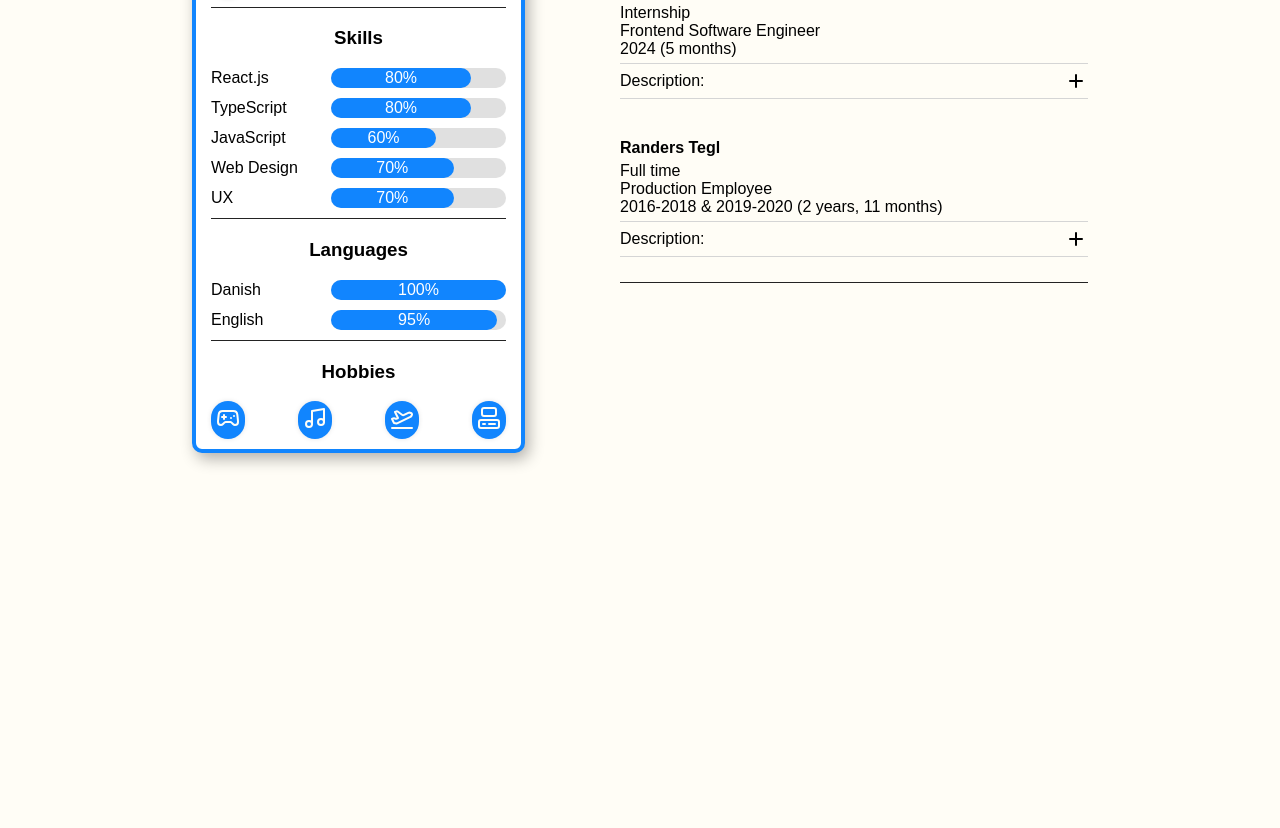
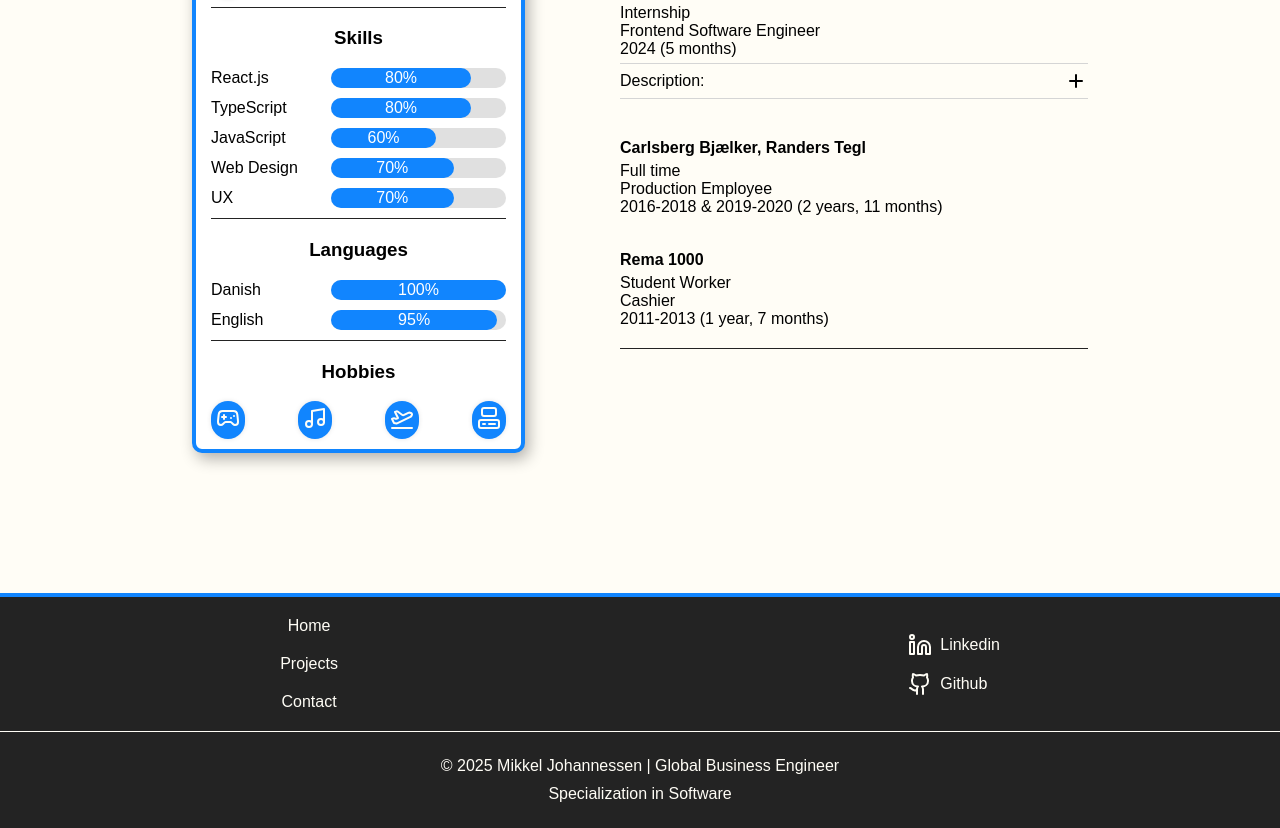
Before and after one commit to Mwaldemar/Resume, a Next.js app: page / in a window 1280 px wide. Shown: the part 580-1408 px from the top of the page. Before the commit the page ends 1133 px from the top, so only its background shows below. Built offline with nearby package versions, Linux system fonts and the light colour scheme.

Commit message:
Made the footer and finished up experience and education

```diff
--- a/app/components/contact/contact.tsx
+++ b/app/components/contact/contact.tsx
@@ -1,5 +1,4 @@
 import React from 'react';
-import Link from 'next/link';
 import styles from './contact.module.scss';
 import { MoveUpRight } from 'lucide-react';
 
@@ -15,9 +14,9 @@ const Contact = ({ icon, text, link }: ContactProps) => {
             <div className={styles.svg}>{icon}</div>
             <div className={styles.mailAddress}>
                 {link ? (
-                    <Link className={styles.linkedin} href={link} target="_blank" rel="noopener noreferrer">
+                    <a className={styles.linkedin} href={link} target="_blank" rel="noopener noreferrer">
                         {text} <MoveUpRight />
-                    </Link>
+                    </a>
                 ) : (
                     text
                 )}
--- a/app/components/education/education.module.scss
+++ b/app/components/education/education.module.scss
@@ -46,6 +46,10 @@
       border-top: 1px solid var(--lightGray);
       width: 100%;
 
+      > svg {
+        transition: stroke 0.3s ease-in-out;
+      }
+
       &:hover {
         > svg {
           .verticalLine,
--- a/app/components/experience/experience.module.scss
+++ b/app/components/experience/experience.module.scss
@@ -51,6 +51,7 @@
           .verticalLine,
           .horizontalLine {
             stroke: var(--blue);
+            transition: stroke 0.2s ease-in-out;
           }
         }
       }
--- a/app/components/experience/experience.tsx
+++ b/app/components/experience/experience.tsx
@@ -1,4 +1,4 @@
-import React from "react";
+import React, { ReactNode } from "react";
 import clsx from "clsx";
 import styles from './experience.module.scss'
 import { Accordion } from "../accordion/accordion";
@@ -11,7 +11,7 @@ type ExperienceProps = {
     type: string,
     year: string,
     duration: string,
-    description: string,
+    description?: ReactNode,
 }
 
 export const Experience = ({ className, id, position, type, year, duration, description, place }: ExperienceProps) => {
--- a/app/components/footer/footer.module.scss
+++ b/app/components/footer/footer.module.scss
@@ -0,0 +1,63 @@
+.footer {
+  width: 100%;
+  background-color: var(--black);
+  color: var(--eggWhite);
+  text-align: center;
+  margin-top: 40px;
+  border-top: 4px solid var(--blue);
+
+  .container {
+    display: flex;
+    flex-direction: row;
+    justify-content: space-around;
+    align-items: center;
+    gap: 10px;
+    padding: 20px 0;
+  }
+
+  .nav {
+    display: flex;
+    flex-direction: column;
+    gap: 20px;
+
+    a {
+      color: var(--white);
+      text-decoration: none;
+      transition: color 0.3s ease;
+
+      &:hover {
+        color: var(--blue);
+      }
+    }
+  }
+
+  .socials {
+    display: flex;
+    flex-direction: column;
+    gap: 15px;
+
+    a {
+      color: var(--white);
+      transition: color 0.3s ease;
+      text-decoration: none;
+      display: flex;
+      flex-direction: row;
+      gap: 8px;
+      align-items: center;
+
+      &:hover {
+        color: var(--blue);
+      }
+    }
+  }
+
+  .copyrightContainer {
+    border-top: 1px solid var(--eggWhite);
+    padding: 20px;
+
+    > p {
+      margin: 0;
+      padding: 5px;
+    }
+  }
+}
--- a/app/components/footer/footer.tsx
+++ b/app/components/footer/footer.tsx
@@ -0,0 +1,33 @@
+import React from "react";
+import styles from './footer.module.scss'
+import { Linkedin, Github } from 'lucide-react';
+import Link from "next/link";
+
+
+export const Footer = () => {
+    return (
+        <footer className={styles.footer}>
+            <div className={styles.container}>
+                <nav className={styles.nav}>
+                    <Link href="/">Home</Link>
+                    <Link href="/projects">Projects</Link>
+                    <Link href="/contact">Contact</Link>
+                </nav>
+                <div className={styles.socials}>
+                    <a href="https://www.linkedin.com/in/mikkel-w-johannessen" target="_blank" rel="noopener noreferrer">
+                        <Linkedin />
+                        <div>Linkedin</div>
+                    </a>
+                    <a href="https://github.com/Mwaldemar" target="_blank" rel="noopener noreferrer">
+                        <Github />
+                        <div>Github</div>
+                    </a>
+                </div>
+            </div>
+            <div className={styles.copyrightContainer}>
+                <p>© {new Date().getFullYear()} Mikkel Johannessen | Global Business Engineer</p>
+                <p>Specialization in Software</p>
+            </div>
+        </footer>
+    )
+}
--- a/app/components/header/header.module.scss
+++ b/app/components/header/header.module.scss
@@ -14,7 +14,7 @@
       padding: 20px 0;
       margin: 0 auto;
       width: fit-content;
-      animation: bounceIn 1.5s ease;
+      animation: scaleUp 1.5s ease;
 
       &:hover {
         text-decoration: underline;
@@ -24,7 +24,7 @@
   }
 }
 
-@keyframes bounceIn {
+@keyframes scaleUp {
   0% {
     transform: scale(0);
     opacity: 0;
--- a/app/descriptions/GBE/GBE.tsx
+++ b/app/descriptions/GBE/GBE.tsx
@@ -7,9 +7,10 @@ export const GBE = () => {
             <div>Courses regarding Software Development:</div>
             <ul>
                 <li>Web development: React.js, TypeScript, JavaScript, HTML, CSS/SCSS, UX & Usability Design</li>
-                <li>Database management: PostgreSQL & SQLite</li>
-                <li>Software development: Java & C# with .NET</li>
+                <li>Database management: PostgreSQL, SQLite</li>
+                <li>Software development: Java, C# with .NET</li>
                 <li>Machine Learning & AI</li>
+                <li>Software Engineering: Scrum, Design Principles, Design Diagrams</li>
                 <li>Git</li>
             </ul>
 
@@ -24,8 +25,6 @@ export const GBE = () => {
 
             <p>All semesters, courses were combined to do interdisciplinary projects.</p>
 
-            <p>Study abroad at University of Nicosia, Cyprus.</p>
-
             <p>Internship as Frontend Software Engineer in Trendhim.</p>
         </div>
     );
--- a/app/descriptions/Trendhim/trendhim.tsx
+++ b/app/descriptions/Trendhim/trendhim.tsx
@@ -0,0 +1,15 @@
+import React from "react";
+import styles from './trendhim.module.scss';
+
+export const Trendhim = () => {
+    return (
+        <div className={styles.container}>
+            <div>
+                As an intern, I contributed to modernizing the codebase by migrating styled components to scalable React components with SCSS modules.
+            </div>
+            <div>
+                I also addressed user-reported issues, implemented new features, and defined global color theming to enhance consistency and maintainability.
+            </div>
+        </div>
+    );
+};
--- a/app/layout.tsx
+++ b/app/layout.tsx
@@ -2,6 +2,7 @@ import type { Metadata } from "next";
 import styles from './layout.module.scss'
 import './globalThemes.scss'
 import { Header } from "./components/header/header";
+import { Footer } from "./components/footer/footer";
 
 export const metadata: Metadata = {
   title: "MWJ Resume",
@@ -20,6 +21,7 @@ export default function RootLayout({
         <div className={styles.content}>
           {children}
         </div>
+        <Footer />
       </body>
     </html>
   );
--- a/app/page.tsx
+++ b/app/page.tsx
@@ -7,6 +7,7 @@ import Contact from "./components/contact/contact";
 import { Education } from "./components/education/education";
 import { GBE } from "./descriptions/GBE/GBE";
 import { Experience } from "./components/experience/experience";
+import { Trendhim } from "./descriptions/Trendhim/trendhim";
 
 const personalInfo = [
   { icon: <Mail />, text: 'mikkelwaldemar@gmail.com', link: '' },
@@ -40,8 +41,9 @@ const educations = [
 ]
 
 const experience = [
-  { id: "Trendhim", position: "Frontend Software Engineer", place: "Trendhim", type: "Internship", year: "2024", duration: "5 months", description: "Ad" },
-  { id: "Randers Tegl", position: "Production Employee", place: "Randers Tegl", type: "Full time", year: "2016-2018 & 2019-2020", duration: "2 years, 11 months", description: "Ad" },
+  { id: "Trendhim", position: "Frontend Software Engineer", place: "Trendhim", type: "Internship", year: "2024", duration: "5 months", description: <Trendhim /> },
+  { id: "Randers Tegl", position: "Production Employee", place: "Carlsberg Bjælker, Randers Tegl", type: "Full time", year: "2016-2018 & 2019-2020", duration: "2 years, 11 months" },
+  { id: "Rema", position: "Cashier", place: "Rema 1000", type: "Student Worker", year: "2011-2013", duration: "1 year, 7 months" },
 ]
 
 export default function Home() {
```
